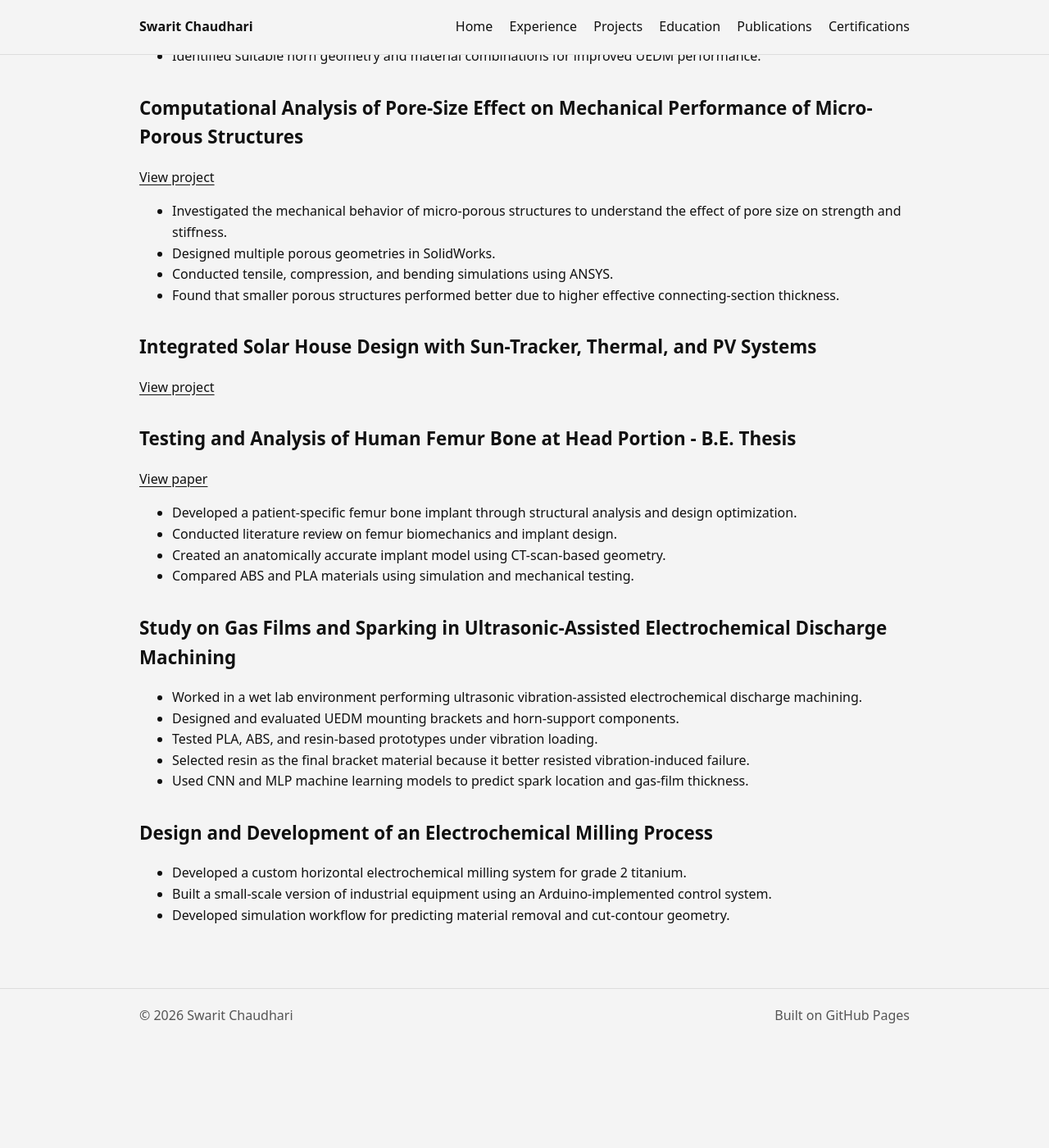
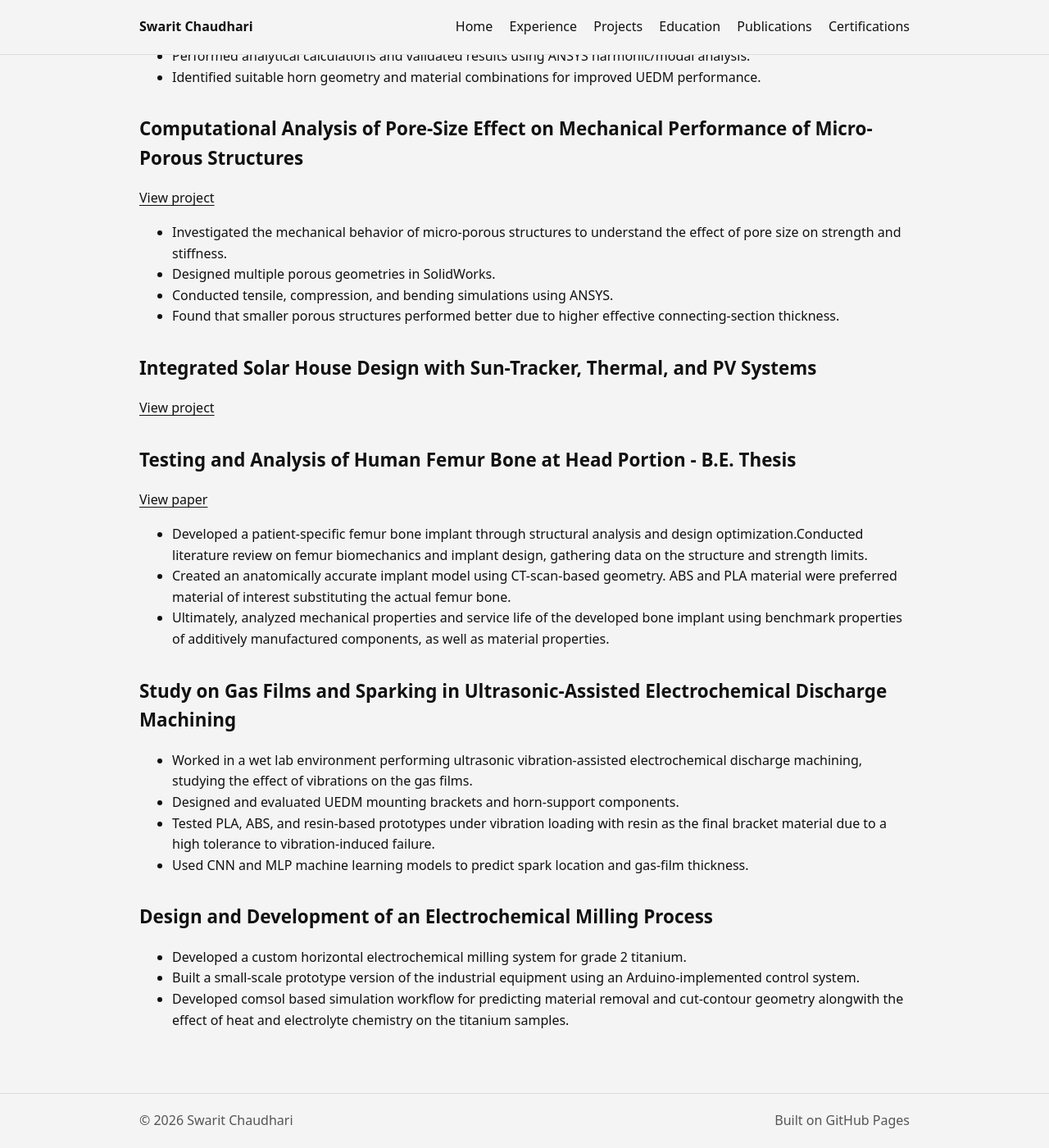
Before and after one commit to Swarit31/Swarit31.github.io, a Jekyll site: the page built from Projects.md, in a window 1280 px wide and 1400 px high, scrolled down 685 px. Shown: the whole window at 82% size. Built offline with Jekyll 4.4.1, drawn with Linux system fonts in a browser that asks for light colours; before the commit the page ends 1957 px from its top, so only the background shows below that; some of the changed text lies outside the part shown.

Commit message:
Update Projects.md

```diff
--- a/Projects.md
+++ b/Projects.md
@@ -9,10 +9,8 @@ permalink: /projects/
 ## Photocatalyst Assisted Electrochemical Machining of Grade 5 Titanium (Ti-6Al-4V)
 
 - Designed and developed a custom electrochemical machining system for research on photocatalyst-assisted hybrid electrochemical machining of Ti-6Al-4V.
-- Modeled the system in CATIA V5 and fabricated a functional prototype using FDM and SLA additive manufacturing processes.
-- Designed and integrated an Arduino-based control system with temperature, current, and flow sensors for real-time monitoring.
-- Assembled the full system, including 3D-printed components, electronics, and mechanical interfaces.
-- Successfully machined Ti-6Al-4V using the developed ECM setup.
+- Modeled the system in CATIA V5 and fabricated a functional prototype using FDM and SLA additive manufacturing processes. Designed and integrated an Arduino-based control system with temperature, current, and flow sensors for real-time monitoring.
+- Successfully machined Ti-6Al-4V using the developed Photo assisted ECM setup. Performed Linear sweep voltammetry detecting interaction of process with Ti64. Applied Design of Experiments (central composite design) to optimize novel hybrid machining prototype enhancing material removal rate, achieving 63% better surface finish, 58% minimized over-cut.
 
 ## Comparing Acoustic Horn Designs for Ultrasonic Electro Discharge Machining
 
@@ -40,21 +38,19 @@ permalink: /projects/
 
 [View paper](https://ijcrt.org/papers/IJCRT2205752.pdf)
 
-- Developed a patient-specific femur bone implant through structural analysis and design optimization.
-- Conducted literature review on femur biomechanics and implant design.
-- Created an anatomically accurate implant model using CT-scan-based geometry.
-- Compared ABS and PLA materials using simulation and mechanical testing.
+- Developed a patient-specific femur bone implant through structural analysis and design optimization.Conducted literature review on femur biomechanics and implant design, gathering data on the structure and strength limits.
+- Created an anatomically accurate implant model using CT-scan-based geometry. ABS and PLA material were preferred material of interest substituting the actual femur bone.
+- Ultimately, analyzed mechanical properties and service life of the developed bone implant using benchmark properties of additively manufactured components, as well as material properties.
 
 ## Study on Gas Films and Sparking in Ultrasonic-Assisted Electrochemical Discharge Machining
 
-- Worked in a wet lab environment performing ultrasonic vibration-assisted electrochemical discharge machining.
+- Worked in a wet lab environment performing ultrasonic vibration-assisted electrochemical discharge machining, studying the effect of vibrations on the gas films.
 - Designed and evaluated UEDM mounting brackets and horn-support components.
-- Tested PLA, ABS, and resin-based prototypes under vibration loading.
-- Selected resin as the final bracket material because it better resisted vibration-induced failure.
+- Tested PLA, ABS, and resin-based prototypes under vibration loading with resin as the final bracket material due to a high tolerance to vibration-induced failure.
 - Used CNN and MLP machine learning models to predict spark location and gas-film thickness.
 
 ## Design and Development of an Electrochemical Milling Process
 
 - Developed a custom horizontal electrochemical milling system for grade 2 titanium.
-- Built a small-scale version of industrial equipment using an Arduino-implemented control system.
-- Developed simulation workflow for predicting material removal and cut-contour geometry.
+- Built a small-scale prototype version of the industrial equipment using an Arduino-implemented control system.
+- Developed comsol based simulation workflow for predicting material removal and cut-contour geometry alongwith the effect of heat and electrolyte chemistry on the titanium samples.
```
